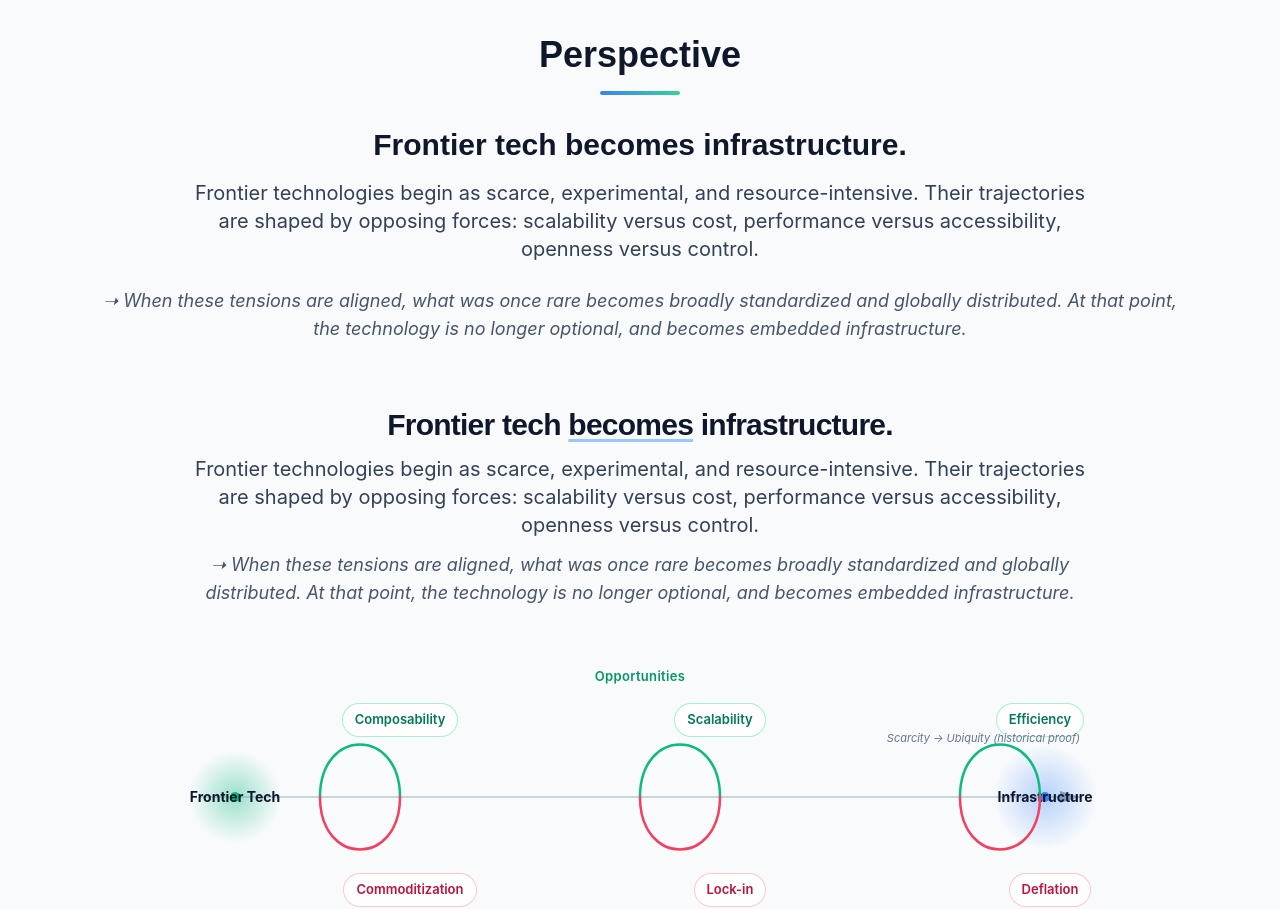
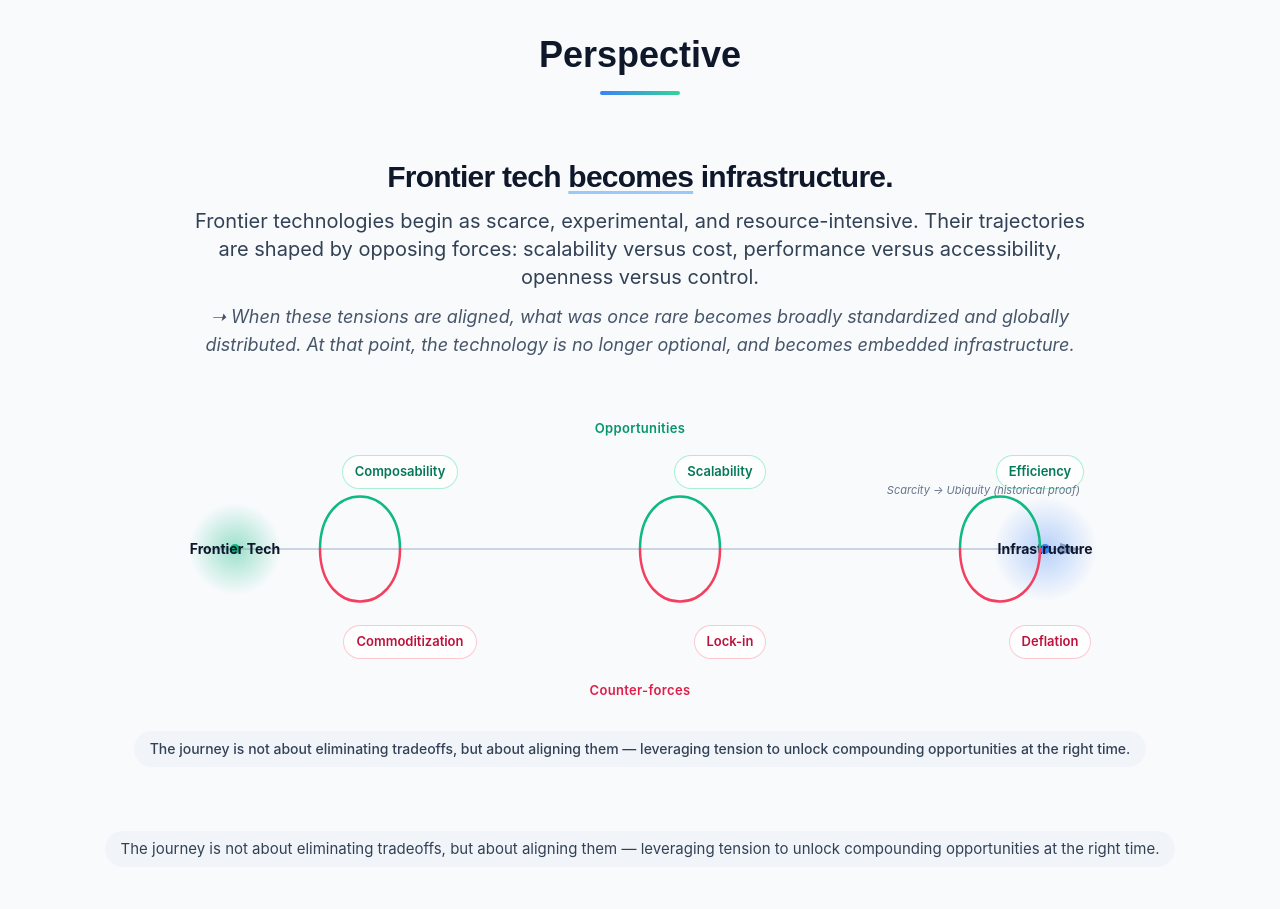
Before and after one commit to thsvc/sparkle-static, a React (Vite) app: page / in a window 1280 px wide. Shown: the part 1460-2369 px from the top of the page. Built offline with nearby package versions, Linux system fonts and the light colour scheme.

Commit message:
Update App.jsx

```diff
--- a/src/App.jsx
+++ b/src/App.jsx
@@ -328,24 +328,6 @@ const PerspectiveSection = () => {
           <h2 className="text-3xl md:text-4xl font-bold font-grotesk text-slate-900 dark:text-white">Perspective</h2>
           <div className="mt-4 w-20 h-1 bg-gradient-to-r from-blue-500 to-emerald-400 mx-auto rounded-full" />
         </div>
-
-        {/* Manifeste court */}
-        <div className="text-center mb-6">
-          <h3 className="text-2xl md:text-3xl font-bold font-grotesk text-slate-900 dark:text-white mb-4">
-            Frontier tech becomes infrastructure.
-          </h3>
-          <p className="max-w-4xl mx-auto text-lg md:text-xl text-slate-700 dark:text-slate-300 leading-relaxed">
-            Frontier technologies begin as scarce, experimental, and resource-intensive.
-            Their trajectories are shaped by opposing forces: scalability versus cost,
-            performance versus accessibility, openness versus control.
-          </p>
-        </div>
-
-        {/* Transition courte (flèche) */}
-        <p className="text-center text-base md:text-lg italic text-slate-600 dark:text-slate-300 mb-8">
-          ➝ When these tensions are aligned, what was once rare becomes broadly standardized and globally distributed.
-          At that point, the technology is no longer optional, and becomes embedded infrastructure.
-        </p>
 
         {/* Schéma Manifold (sans titre) */}
         <div className="mt-2 mb-6">
```
